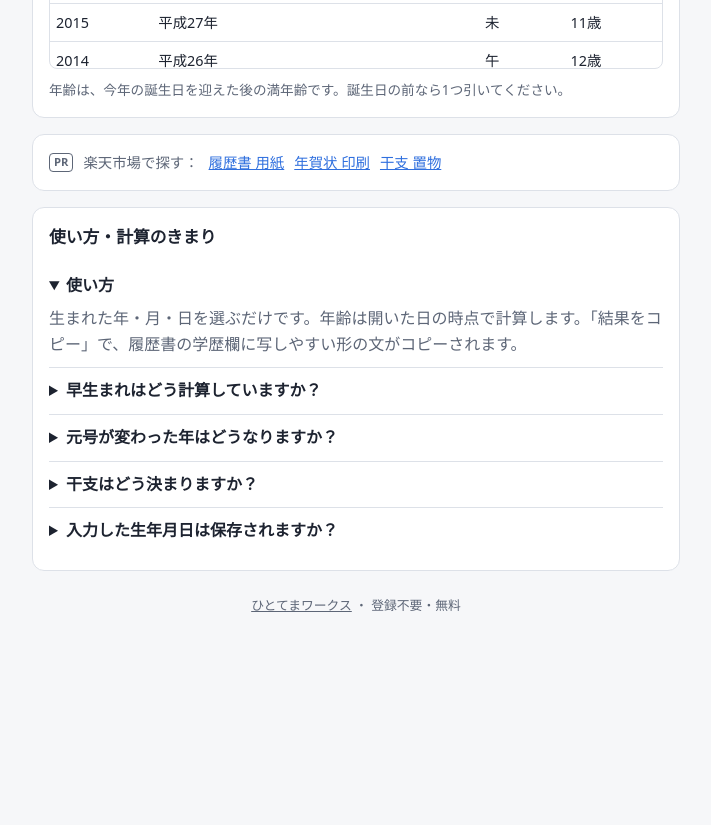
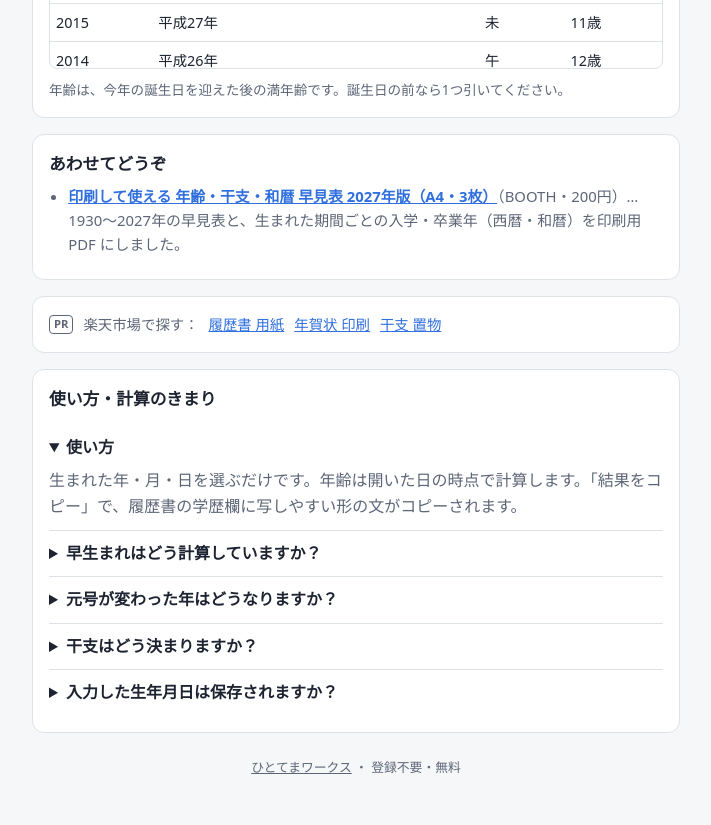
Before and after one commit to hitotemaworks/hitotemaworks.github.io, a plain HTML site: page nenrei-hayamihyo/index.html in a window 1280 px wide. Shown: the part 1437-2262 px from the top of the page, without its empty margins (284-995 px from the left). Before the commit the page ends 2100 px from the top, so only its background shows below. Drawn offline with Linux system fonts and the light colour scheme.

Commit message:
年齢早見表に印刷版（BOOTH）へのリンクを追加、トップの商品欄に掲載
Co-Authored-By: Claude Opus 5.5 <noreply@anthropic.com>

```diff
--- a/nenrei-hayamihyo/index.html
+++ b/nenrei-hayamihyo/index.html
@@ -76,6 +76,10 @@
   details p { margin: 8px 0 0; color: var(--muted); }
   footer { text-align: center; color: var(--muted); font-size: .8rem; margin-top: 24px; }
   footer a { color: inherit; }
+  .related h2 { font-size: 1.05rem; margin: 0 0 8px; }
+  .related ul { margin: 0; padding-left: 1.2em; }
+  .related li { margin-bottom: 6px; color: var(--muted); font-size: .93rem; }
+  .related a { color: var(--accent); font-weight: 600; }
   @media (max-width: 420px) {
     .summary .v { font-size: 1rem; }
     th, td { padding: 6px 4px; }
@@ -124,6 +128,13 @@
       </table>
     </div>
     <p class="note">年齢は、今年の誕生日を迎えた後の満年齢です。誕生日の前なら1つ引いてください。</p>
+  </section>
+
+  <section class="card related" aria-labelledby="related-h">
+    <h2 id="related-h">あわせてどうぞ</h2>
+    <ul>
+      <li><a href="https://hitotemaworks.booth.pm/items/9213684" target="_blank" rel="noopener">印刷して使える 年齢・干支・和暦 早見表 2027年版（A4・3枚）</a>（BOOTH・200円）… 1930〜2027年の早見表と、生まれた期間ごとの入学・卒業年（西暦・和暦）を印刷用 PDF にしました。</li>
+    </ul>
   </section>
 
   <section class="card" aria-label="関連する商品">
--- a/sitemap.xml
+++ b/sitemap.xml
@@ -1,7 +1,7 @@
 <?xml version="1.0" encoding="UTF-8"?>
 <urlset xmlns="http://www.sitemaps.org/schemas/sitemap/0.9">
   <url><loc>https://hitotemaworks.github.io/</loc><lastmod>2026-11-24</lastmod></url>
-  <url><loc>https://hitotemaworks.github.io/nenrei-hayamihyo/</loc><lastmod>2026-11-23</lastmod></url>
+  <url><loc>https://hitotemaworks.github.io/nenrei-hayamihyo/</loc><lastmod>2026-11-24</lastmod></url>
   <url><loc>https://hitotemaworks.github.io/oosouji-checklist/</loc><lastmod>2026-11-24</lastmod></url>
   <url><loc>https://hitotemaworks.github.io/warikan-keisha/</loc><lastmod>2026-11-24</lastmod></url>
 </urlset>
```
Also changed, not shown: index.html (+1 -0 lines).
